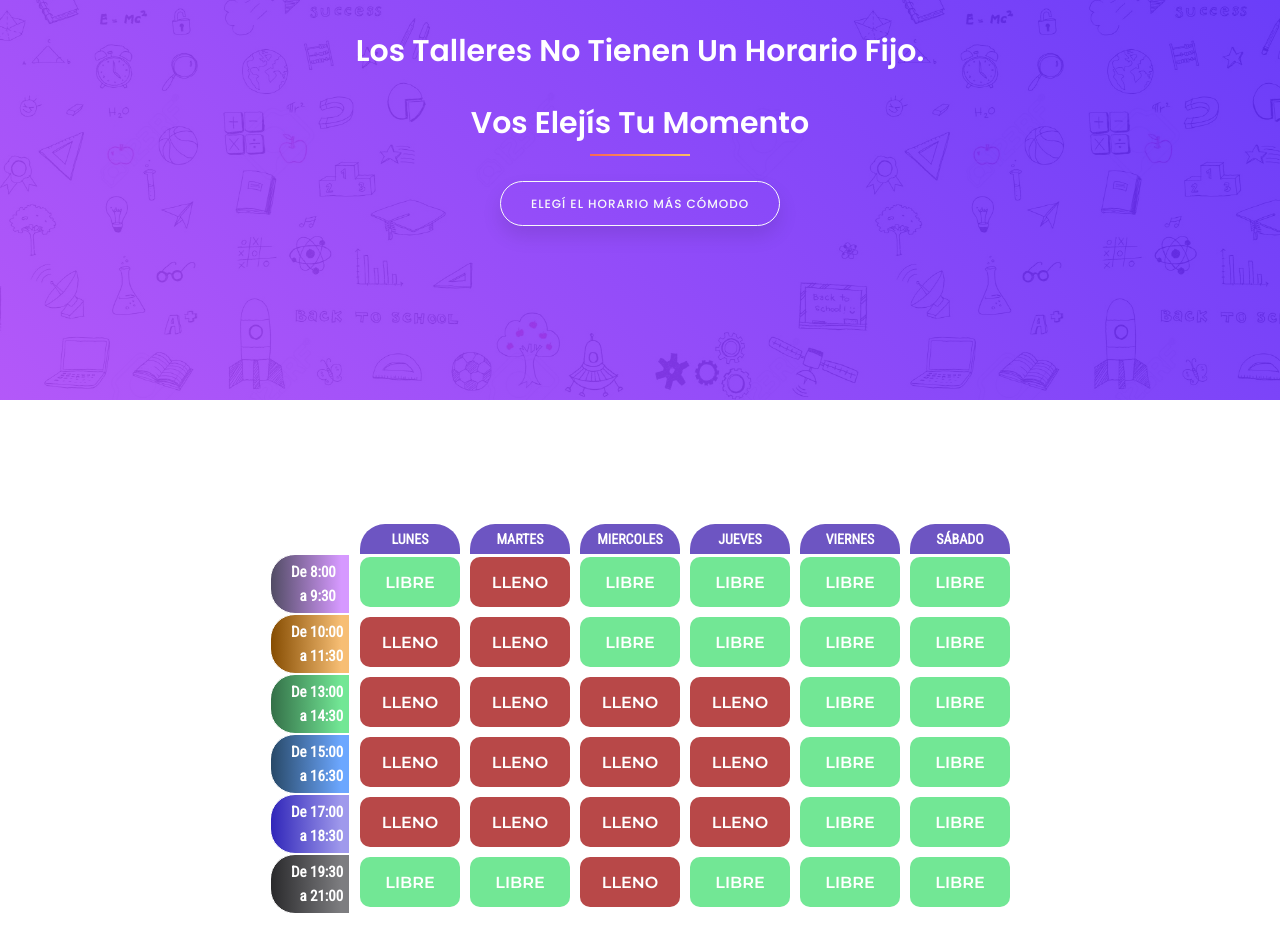
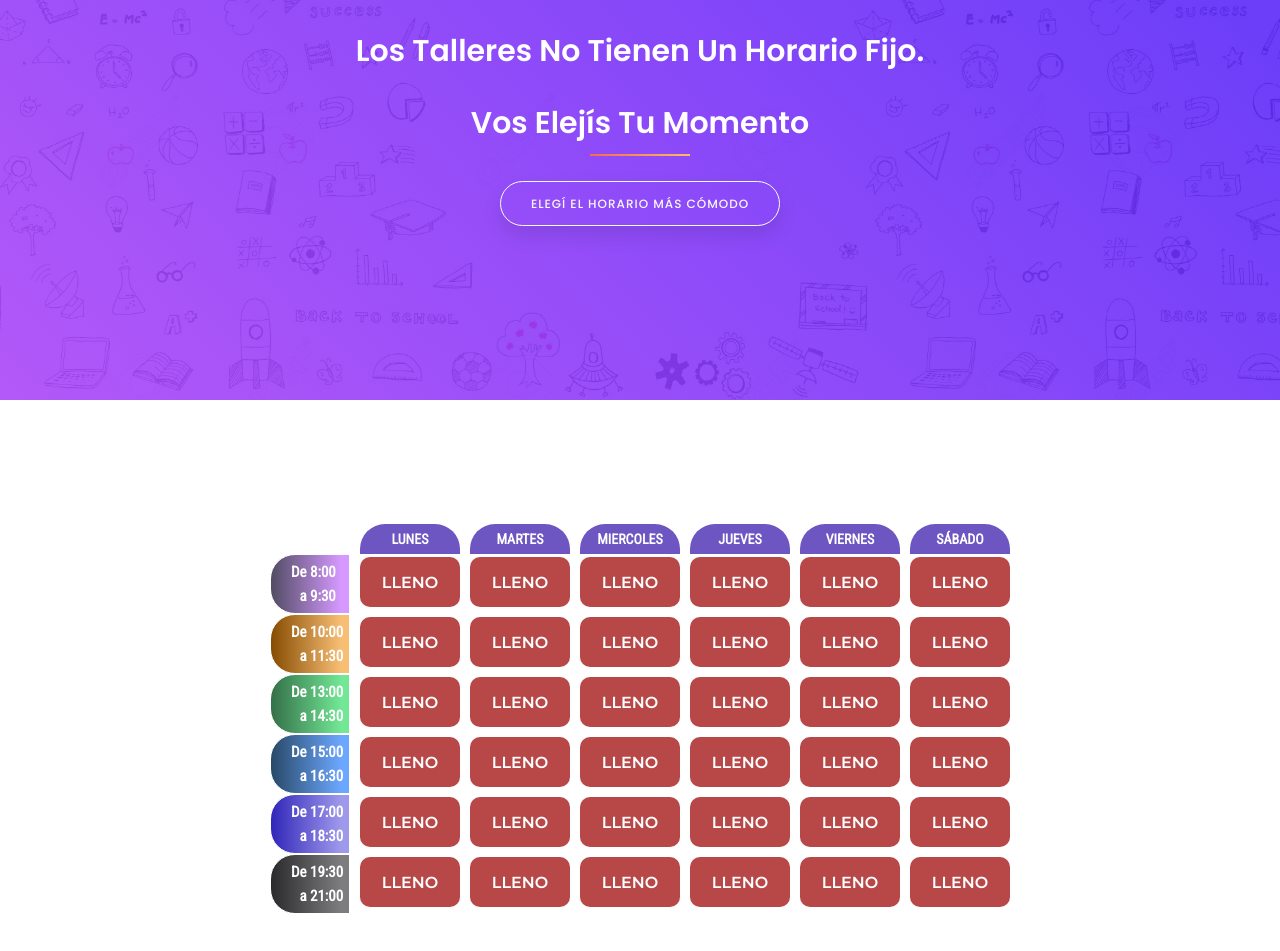
Before and after one commit to mauroalderete/rayquen-website, a plain HTML site: page horarios.html in a window 1280 px wide. Shown: the part 167-1118 px from the top of the page. Drawn offline with nearby package versions, Linux system fonts and the light colour scheme; a script that the page names is missing.

Commit message:
fix: avoid schudele choose

```diff
--- a/horarios.html
+++ b/horarios.html
@@ -127,7 +127,7 @@
                                 <div class="col-day">
                                     <div class=" horario-header horario-header-height">Lunes</div>
                                     <div class=" horario-horario">
-                                        <a class="horario-status horario-free" data-horario="1" data-dia="1" href="datos.html">Libre</a>
+                                        <a class="horario-status horario-busy" data-horario="1" data-dia="1" href="javascript:;">Lleno</a>
                                     </div>
                                     <div class=" horario-horario">
                                         <a class="horario-status horario-busy" data-horario="2" data-dia="1" href="javascript:;">Lleno</a>
@@ -142,7 +142,7 @@
                                         <a class="horario-status horario-busy" data-horario="5" data-dia="1" href="javascript:;">Lleno</a>
                                     </div>
                                     <div class=" horario-horario">
-                                        <a class="horario-status horario-free" data-horario="6" data-dia="1" href="datos.html">Libre</a>
+                                        <a class="horario-status horario-busy" data-horario="6" data-dia="1" href="javascript:;">Lleno</a>
                                     </div>
                                 </div>
                                 <div class="col-day">
@@ -163,16 +163,16 @@
                                         <a class="horario-status horario-busy" data-horario="5" data-dia="2" href="javascript:;">Lleno</a>
                                     </div>
                                     <div class=" horario-horario">
-                                        <a class="horario-status horario-free" data-horario="6" data-dia="2" href="datos.html">Libre</a>
+                                        <a class="horario-status horario-busy" data-horario="6" data-dia="2" href="javascript:;">Lleno</a>
                                     </div>
                                 </div>
                                 <div class="col-day">
                                     <div class=" horario-header horario-header-height">Miercoles</div>
                                     <div class=" horario-horario">
-                                        <a class="horario-status horario-free" data-horario="1" data-dia="3" href="datos.html">Libre</a>
+                                        <a class="horario-status horario-busy" data-horario="1" data-dia="3" href="javascript:;">Lleno</a>
                                     </div>
                                     <div class=" horario-horario">
-                                        <a class="horario-status horario-free" data-horario="2" data-dia="3" href="datos.html">Libre</a>
+                                        <a class="horario-status horario-busy" data-horario="2" data-dia="3" href="javascript:;">Lleno</a>
                                     </div>
                                     <div class=" horario-horario">
                                         <a class="horario-status horario-busy" data-horario="3" data-dia="3" href="javascript:;">Lleno</a>
@@ -190,10 +190,10 @@
                                 <div class="col-day">
                                     <div class=" horario-header horario-header-height">Jueves</div>
                                     <div class=" horario-horario">
-                                        <a class="horario-status horario-free" data-horario="1" data-dia="4" href="datos.html">Libre</a>
+                                        <a class="horario-status horario-busy" data-horario="1" data-dia="4" href="javascript:;">Lleno</a>
                                     </div>
                                     <div class=" horario-horario">
-                                        <a class="horario-status horario-free" data-horario="2" data-dia="4" href="datos.html">Libre</a>
+                                        <a class="horario-status horario-busy" data-horario="2" data-dia="4" href="javascript:;">Lleno</a>
                                     </div>
                                     <div class=" horario-horario">
                                         <a class="horario-status horario-busy" data-horario="3" data-dia="4" href="javascript:;">Lleno</a>
@@ -205,49 +205,49 @@
                                         <a class="horario-status horario-busy" data-horario="5" data-dia="4" href="javascript:;">Lleno</a>
                                     </div>
                                     <div class=" horario-horario">
-                                        <a class="horario-status horario-free" data-horario="6" data-dia="4" href="datos.html">Libre</a>
+                                        <a class="horario-status horario-busy" data-horario="6" data-dia="4" href="javascript:;">Lleno</a>
                                     </div>
                                 </div>
                                 <div class="col-day">
                                     <div class=" horario-header horario-header-height">Viernes</div>
                                     <div class=" horario-horario">
-                                        <a class="horario-status horario-free" data-horario="1" data-dia="5" href="datos.html">Libre</a>
+                                        <a class="horario-status horario-busy" data-horario="1" data-dia="5" href="javascript:;">Lleno</a>
                                     </div>
                                     <div class=" horario-horario">
-                                        <a class="horario-status horario-free" data-horario="2" data-dia="5" href="datos.html">Libre</a>
+                                        <a class="horario-status horario-busy" data-horario="2" data-dia="5" href="javascript:;">Lleno</a>
                                     </div>
                                     <div class=" horario-horario">
-                                        <a class="horario-status horario-free" data-horario="3" data-dia="5" href="datos.html">Libre</a>
+                                        <a class="horario-status horario-busy" data-horario="3" data-dia="5" href="javascript:;">Lleno</a>
                                     </div>
                                     <div class=" horario-horario">
-                                        <a class="horario-status horario-free" data-horario="4" data-dia="5" href="datos.html">Libre</a>
+                                        <a class="horario-status horario-busy" data-horario="4" data-dia="5" href="javascript:;">Lleno</a>
                                     </div>
                                     <div class=" horario-horario">
-                                        <a class="horario-status horario-free" data-horario="5" data-dia="5" href="datos.html">Libre</a>
+                                        <a class="horario-status horario-busy" data-horario="5" data-dia="5" href="javascript:;">Lleno</a>
                                     </div>
                                     <div class=" horario-horario">
-                                        <a class="horario-status horario-free" data-horario="6" data-dia="5" href="datos.html">Libre</a>
+                                        <a class="horario-status horario-busy" data-horario="6" data-dia="5" href="javascript:;">Lleno</a>
                                     </div>
                                 </div>
                                 <div class="col-day">
                                     <div class=" horario-header horario-header-height">Sábado</div>
                                     <div class=" horario-horario">
-                                        <a class="horario-status horario-free" data-horario="1" data-dia="6" href="datos.html">Libre</a>
+                                        <a class="horario-status horario-busy" data-horario="1" data-dia="6" href="javascript:;">Lleno</a>
                                     </div>
                                     <div class=" horario-horario">
-                                        <a class="horario-status horario-free" data-horario="2" data-dia="6" href="datos.html">Libre</a>
+                                        <a class="horario-status horario-busy" data-horario="2" data-dia="6" href="javascript:;">Lleno</a>
                                     </div>
                                     <div class=" horario-horario">
-                                        <a class="horario-status horario-free" data-horario="3" data-dia="6" href="datos.html">Libre</a>
+                                        <a class="horario-status horario-busy" data-horario="3" data-dia="6" href="javascript:;">Lleno</a>
                                     </div>
                                     <div class=" horario-horario">
-                                        <a class="horario-status horario-free" data-horario="4" data-dia="6" href="datos.html">Libre</a>
+                                        <a class="horario-status horario-busy" data-horario="4" data-dia="6" href="javascript:;">Lleno</a>
                                     </div>
                                     <div class=" horario-horario">
-                                        <a class="horario-status horario-free" data-horario="5" data-dia="6" href="datos.html">Libre</a>
+                                        <a class="horario-status horario-busy" data-horario="5" data-dia="6" href="javascript:;">Lleno</a>
                                     </div>
                                     <div class=" horario-horario">
-                                        <a class="horario-status horario-free" data-horario="6" data-dia="6" href="datos.html">Libre</a>
+                                        <a class="horario-status horario-busy" data-horario="6" data-dia="6" href="javascript:;">Lleno</a>
                                     </div>
                                 </div>
 
```
